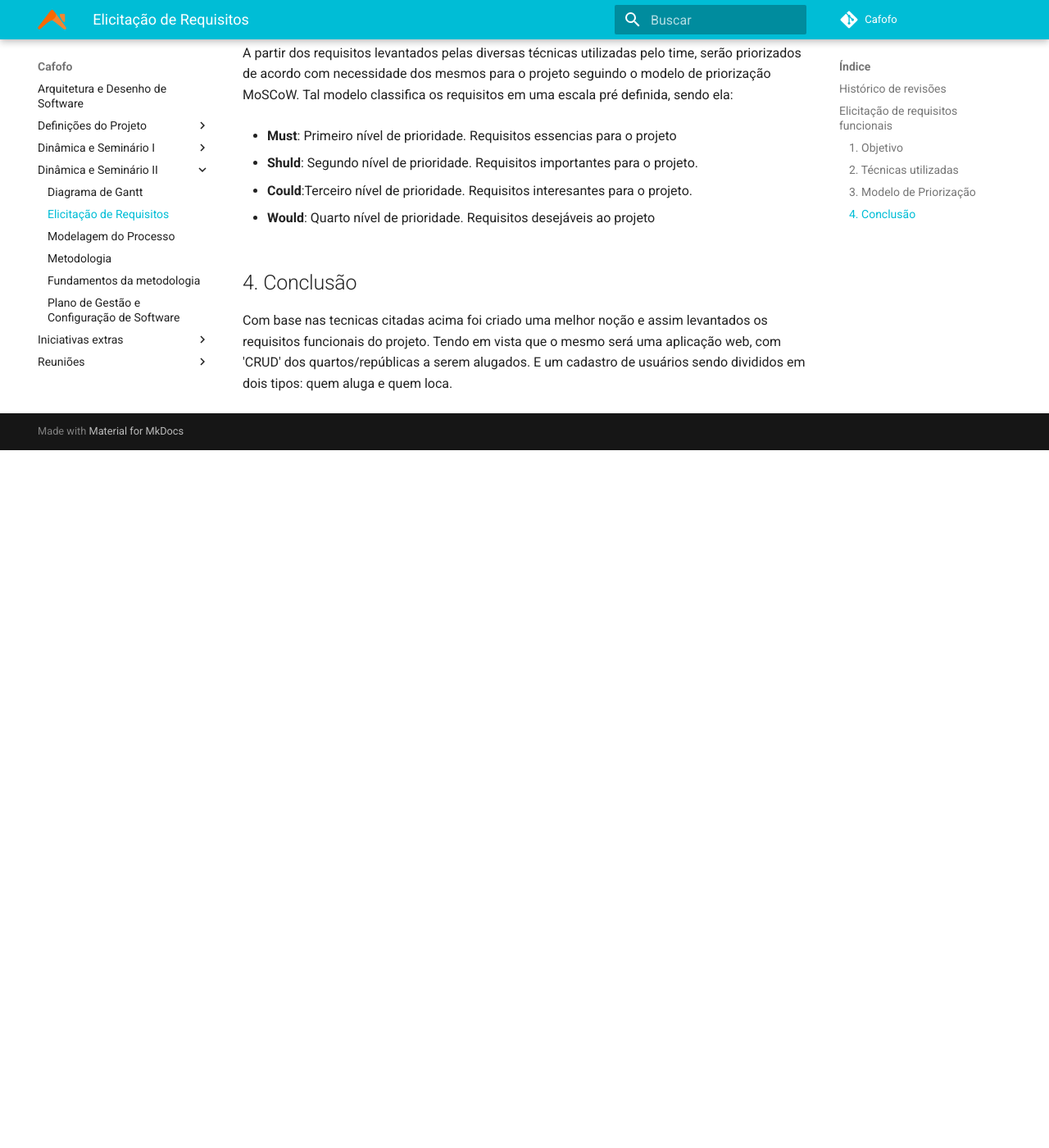
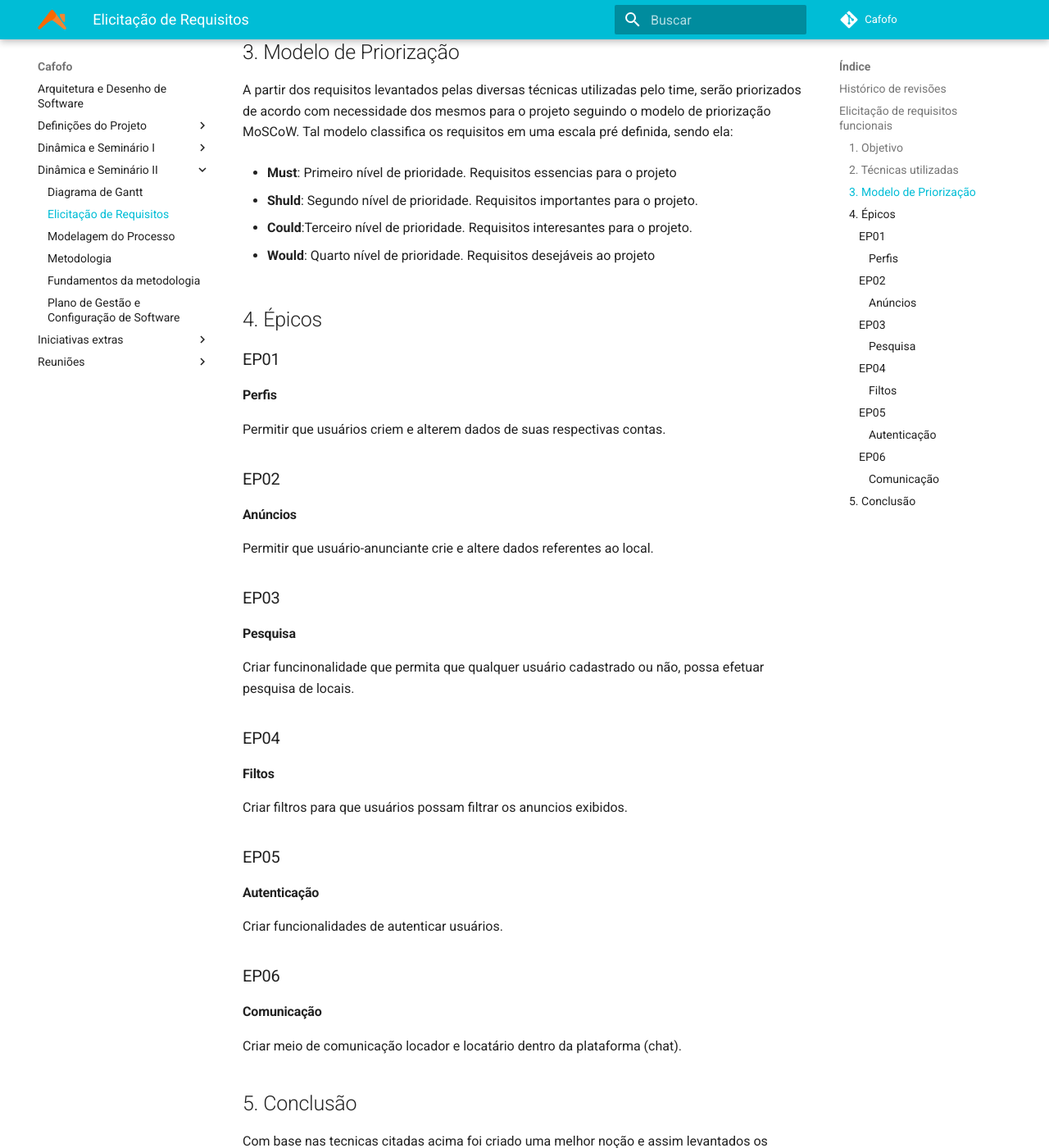
Before and after one commit to desenho-2019/Wiki, an MkDocs documentation site: the page built from docs/Dinâmica e Seminário II/Elicitação de Requisitos.md, in a window 1280 px wide and 1400 px high, scrolled down 996 px. Shown: the whole window at 82% size. Built offline with MkDocs 1.6.1 and Material for MkDocs 9.7.7, drawn with Linux system fonts in a browser that asks for light colours; before the commit the page ends 1545 px from its top, so only the background shows below that; some of the changed text lies outside the part shown.

Commit message:
Adicionando Epicos
Signed-off-by: Joao Gabriel Saliba Ribeiro <joao_salibaa@hotmail.com>
Co-authored-by: Cauê Mateus Oliveira <cauemateus@hotmail.com>

```diff
--- a/docs/Dinâmica e Seminário II/Elicitação de Requisitos.md
+++ b/docs/Dinâmica e Seminário II/Elicitação de Requisitos.md
@@ -4,7 +4,8 @@
 |:--------:|:--------:|:----------------------:|:---------------------------:|
 |02/09/2019|   0.1    | Iniciando o documento       |  João Gabriel  |
 |03/09/2019|   0.2    | Passando Introspecção Iniciativas extras     |  João Gabriel  |
-|04/09/2019|   0.1    | Finalizando o documento       |  João Gabriel  |
+|04/09/2019|   0.3    |  Continuando documento       |  João Gabriel  |
+|12/09/2019|   0.4    | Adicionando Épicos       |  João Gabriel e Caue  |
 
 
 
@@ -37,7 +38,33 @@ A partir dos requisitos levantados pelas diversas técnicas utilizadas pelo time
 
 * **Would**: Quarto nível de prioridade. Requisitos desejáveis ao projeto
 
+## 4. Épicos
 
-## 4. Conclusão
+### EP01
+#### Perfis
+Permitir que usuários criem e alterem dados de suas respectivas contas.
+
+### EP02
+#### Anúncios
+Permitir que usuário-anunciante crie e altere dados referentes ao local.
+
+### EP03
+#### Pesquisa
+Criar funcinonalidade que permita que qualquer usuário cadastrado ou não, possa efetuar pesquisa de locais.
+
+### EP04
+#### Filtos
+Criar filtros para que usuários possam filtrar os anuncios exibidos.
+
+### EP05
+#### Autenticação
+Criar funcionalidades de autenticar usuários.
+
+### EP06
+#### Comunicação
+Criar meio de comunicação locador e locatário dentro da plataforma (chat).
+
+
+## 5. Conclusão
 
 Com base nas tecnicas citadas acima foi criado uma melhor noção e assim levantados os requisitos funcionais do projeto. Tendo em vista que o mesmo será uma aplicação web, com 'CRUD' dos quartos/repúblicas a serem alugados. E um cadastro de usuários sendo divididos em dois tipos: quem aluga e quem loca.
```
